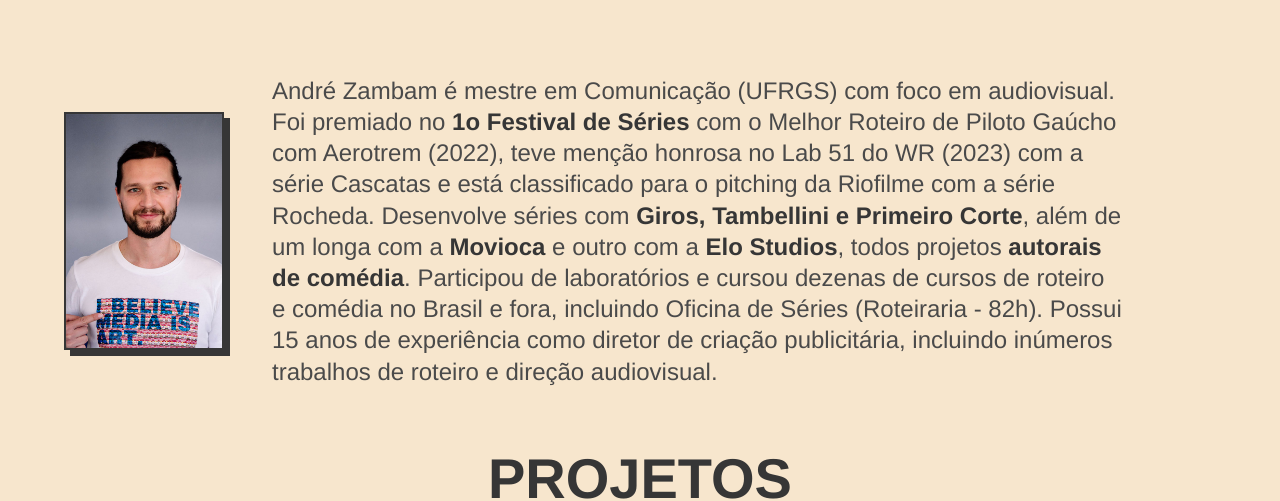
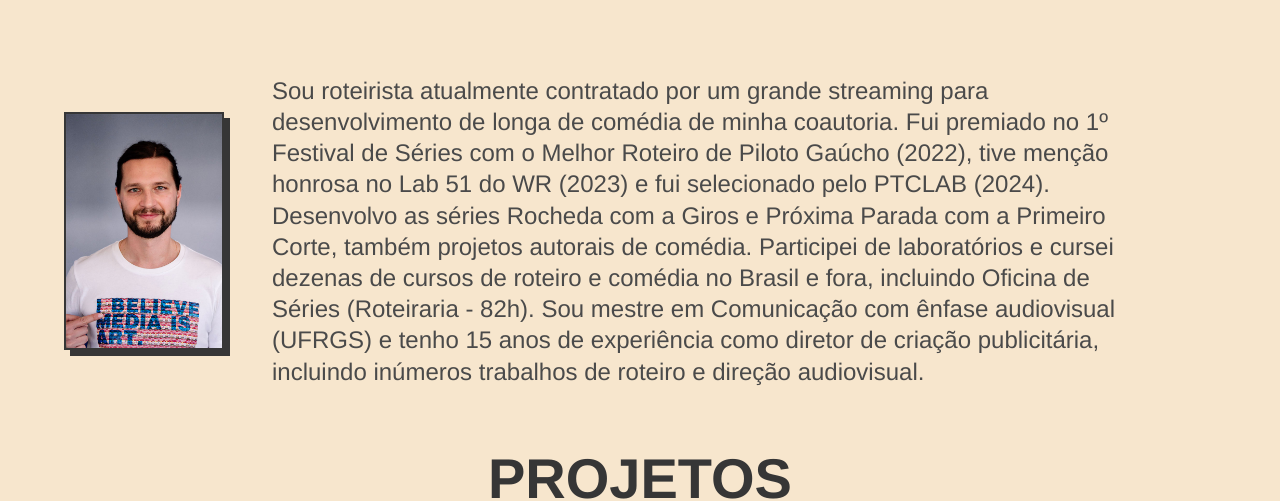
Before and after one commit to nicolorenzo/zambam, a website: page index.html in a window 1280 px wide. Shown: the part 304-805 px from the top of the page. Drawn offline with Linux system fonts and the light colour scheme; a web font is replaced by a local one.

Commit message:
Ajuste de texto

```diff
--- a/index.html
+++ b/index.html
@@ -40,20 +40,18 @@
             </div>
             <div class="column is-9 name">
               <p class="is-size-4">
-                André Zambam é mestre em Comunicação (UFRGS) com foco em
-                audiovisual. Foi premiado no
-                <strong>1o Festival de Séries</strong> com o Melhor Roteiro de
-                Piloto Gaúcho com Aerotrem (2022), teve menção honrosa no Lab 51
-                do WR (2023) com a série Cascatas e está classificado para o
-                pitching da Riofilme com a série Rocheda. Desenvolve séries com
-                <strong>Giros, Tambellini e Primeiro Corte</strong>, além de um
-                longa com a <strong>Movioca</strong> e outro com a
-                <strong>Elo Studios</strong>, todos projetos
-                <strong>autorais de comédia</strong>. Participou de laboratórios
-                e cursou dezenas de cursos de roteiro e comédia no Brasil e
-                fora, incluindo Oficina de Séries (Roteiraria - 82h). Possui 15
-                anos de experiência como diretor de criação publicitária,
-                incluindo inúmeros trabalhos de roteiro e direção audiovisual.
+                Sou roteirista atualmente contratado por um grande streaming
+                para desenvolvimento de longa de comédia de minha coautoria. Fui
+                premiado no 1º Festival de Séries com o Melhor Roteiro de Piloto
+                Gaúcho (2022), tive menção honrosa no Lab 51 do WR (2023) e fui
+                selecionado pelo PTCLAB (2024). Desenvolvo as séries Rocheda com
+                a Giros e Próxima Parada com a Primeiro Corte, também projetos
+                autorais de comédia. Participei de laboratórios e cursei dezenas
+                de cursos de roteiro e comédia no Brasil e fora, incluindo
+                Oficina de Séries (Roteiraria - 82h). Sou mestre em Comunicação
+                com ênfase audiovisual (UFRGS) e tenho 15 anos de experiência
+                como diretor de criação publicitária, incluindo inúmeros
+                trabalhos de roteiro e direção audiovisual.
               </p>
             </div>
           </div>
```
